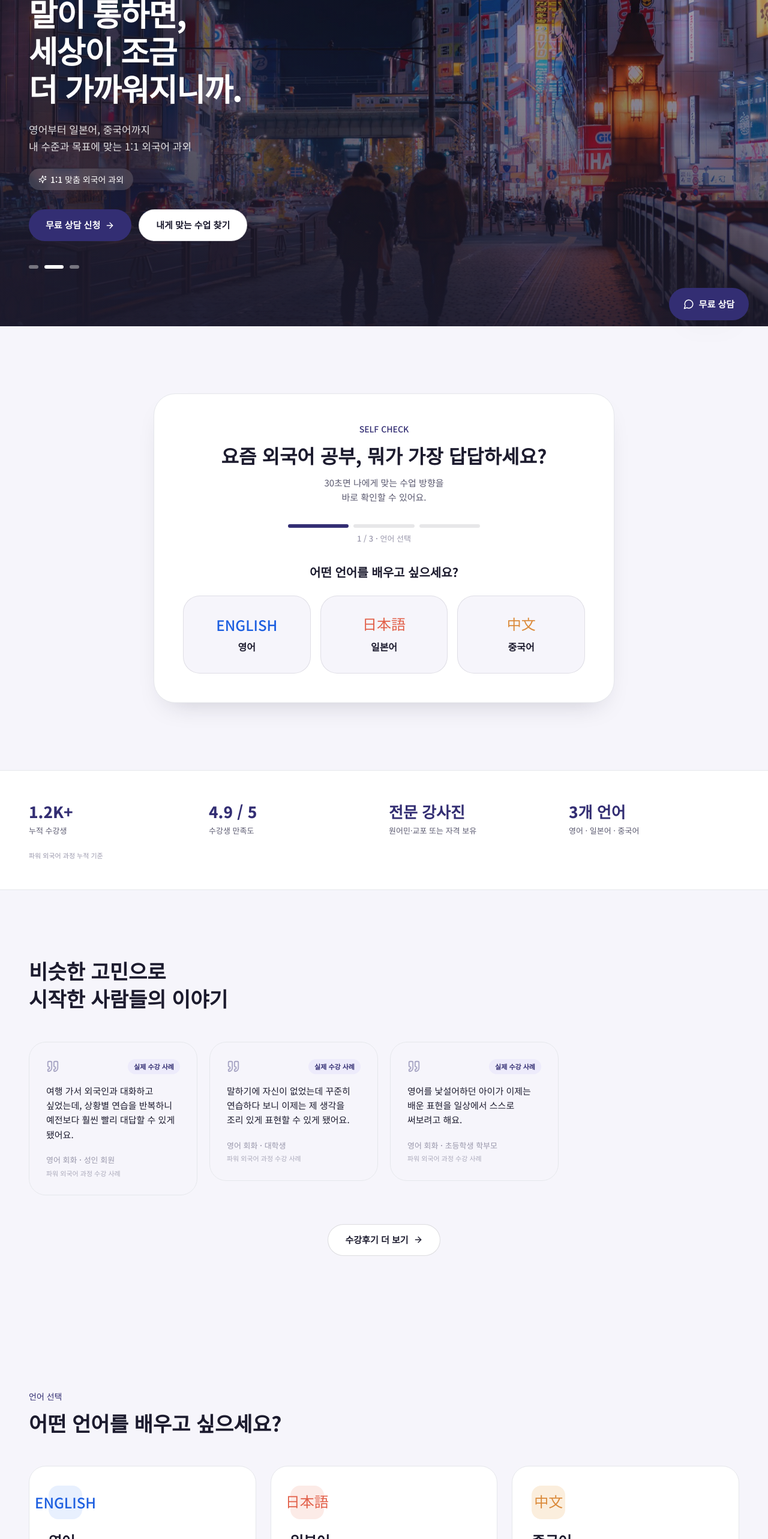
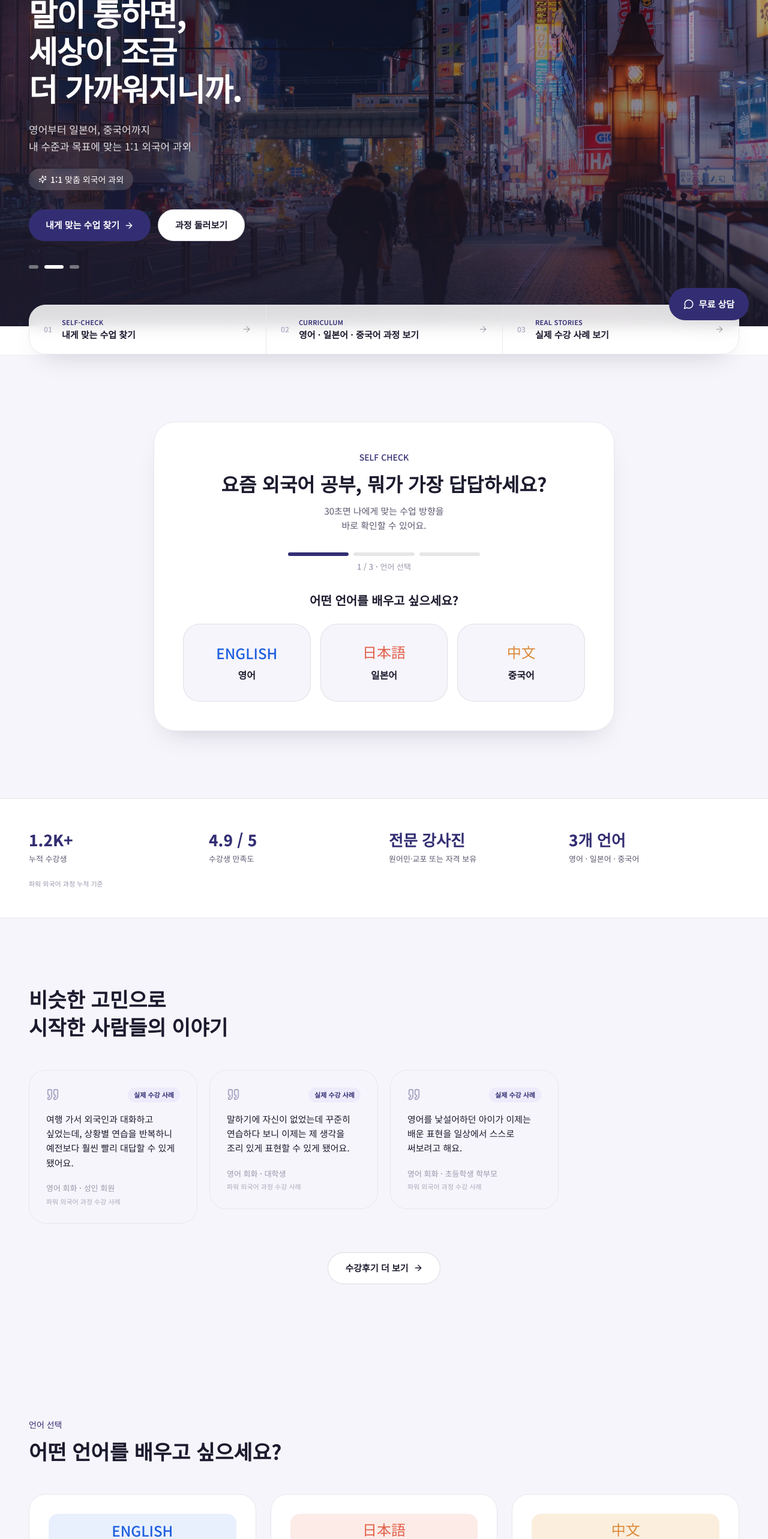
Before and after one commit to qqqqqq12345044-code/doran-coaching, a Next.js app: page / in a window 1280 px wide. Shown: the part 234-2800 px from the top of the page at 60% size. Built offline with nearby package versions, Linux system fonts and the light colour scheme.

Commit message:
Improve homepage navigation and language cards

```diff
--- a/app/page.tsx
+++ b/app/page.tsx
@@ -1,5 +1,6 @@
 import { Target, ListChecks, Users, TrendingUp } from "lucide-react";
 import HomeHero from "@/components/HomeHero";
+import HeroQuickNav from "@/components/HeroQuickNav";
 import LanguageSelectSection from "@/components/LanguageSelectSection";
 import SelfCheck from "@/components/SelfCheck";
 import TrustBar from "@/components/TrustBar";
@@ -70,9 +71,11 @@ export default function HomePage() {
         lines={brand.mainTagline.lines}
         subtitle={brand.mainTagline.subtitle}
         badgeLabel={brand.mainTagline.badgeLabel}
-        primaryCta={{ label: "무료 상담 신청", href: "#consultation" }}
-        secondaryCta={{ label: "내게 맞는 수업 찾기", href: "#self-check" }}
+        primaryCta={{ label: "내게 맞는 수업 찾기", href: "#self-check" }}
+        secondaryCta={{ label: "과정 둘러보기", href: "#course" }}
       />
+
+      <HeroQuickNav />
 
       <SelfCheck />
 
--- /dev/null
+++ b/components/HeroQuickNav.tsx
@@ -0,0 +1,57 @@
+import Link from "next/link";
+import { ArrowRight } from "lucide-react";
+
+interface QuickNavItem {
+  number: string;
+  eyebrow: string;
+  label: string;
+  href: string;
+}
+
+// Hero 바로 아래에서 방문자가 원하는 정보로 스스로 내려갈 수 있도록 돕는
+// Quick Access Rail. 상담 CTA와 역할이 겹치지 않도록 진단(SELF-CHECK)/탐색(과정)/
+// 신뢰(후기) 3가지 목적만 다룬다. 기존 anchor(#self-check, #course, #review)만
+// 재사용하고 새 섹션/앵커는 만들지 않는다.
+const ITEMS: QuickNavItem[] = [
+  { number: "01", eyebrow: "SELF-CHECK", label: "내게 맞는 수업 찾기", href: "#self-check" },
+  { number: "02", eyebrow: "CURRICULUM", label: "영어 · 일본어 · 중국어 과정 보기", href: "#course" },
+  { number: "03", eyebrow: "REAL STORIES", label: "실제 수강 사례 보기", href: "#review" },
+];
+
+export default function HeroQuickNav() {
+  return (
+    <div className="relative z-10 -mt-7 sm:-mt-9">
+      <div className="section-shell">
+        <nav
+          aria-label="빠른 이동"
+          className="grid grid-cols-1 divide-y divide-ink/8 overflow-hidden rounded-xl2 border border-ink/8 bg-white/85 shadow-soft backdrop-blur-md md:grid-cols-3 md:divide-x md:divide-y-0"
+        >
+          {ITEMS.map((item) => (
+            <Link
+              key={item.href}
+              href={item.href}
+              className="group flex items-center justify-between gap-4 px-6 py-5 transition-colors duration-200 hover:bg-surface-soft"
+            >
+              <span className="flex items-center gap-4 min-w-0">
+                <span className="text-xs font-semibold text-brand/35">{item.number}</span>
+                <span className="min-w-0">
+                  <span className="block text-[11px] font-semibold tracking-wide text-brand">
+                    {item.eyebrow}
+                  </span>
+                  <span className="mt-0.5 block truncate text-[15px] font-semibold text-ink">
+                    {item.label}
+                  </span>
+                </span>
+              </span>
+              <ArrowRight
+                size={16}
+                className="shrink-0 text-ink/30 transition-all duration-200 group-hover:translate-x-0.5 group-hover:text-[#E2604A]"
+                aria-hidden
+              />
+            </Link>
+          ))}
+        </nav>
+      </div>
+    </div>
+  );
+}
--- a/components/LanguageCard.tsx
+++ b/components/LanguageCard.tsx
@@ -36,12 +36,14 @@ export default function LanguageCard({ language }: { language: LanguageMeta }) {
   return (
     <Link
       href={language.href}
-      className={`group flex h-full flex-col rounded-xl2 border border-ink/8 bg-white p-8 transition-all duration-200 hover:-translate-y-1 hover:shadow-card ${styles.border}`}
+      className={`group flex h-full w-full min-w-0 flex-col rounded-xl2 border border-ink/8 bg-white p-8 transition-all duration-200 hover:-translate-y-0.5 hover:shadow-card ${styles.border}`}
     >
       <span
-        className={`inline-flex h-14 w-14 items-center justify-center rounded-2xl ${styles.tint} ${styles.text}`}
+        className={`inline-flex h-14 min-w-[3.5rem] items-center justify-center rounded-2xl px-3 ${styles.tint} ${styles.text}`}
       >
-        <span className={`${language.nativeFontClass} text-2xl font-medium`}>{language.nameNative}</span>
+        <span className={`${language.nativeFontClass} whitespace-nowrap text-2xl font-medium leading-none`}>
+          {language.nameNative}
+        </span>
       </span>
 
       <h3 className="mt-5 text-2xl font-bold text-ink">{language.nameKo}</h3>
--- a/components/LanguageSelectSection.tsx
+++ b/components/LanguageSelectSection.tsx
@@ -12,7 +12,7 @@ export default function LanguageSelectSection() {
           </h2>
         </div>
 
-        <div className="mt-12 grid gap-6 sm:grid-cols-2 lg:grid-cols-3">
+        <div className="mt-12 grid grid-cols-1 gap-6 md:grid-cols-3">
           {languages.map((language) => (
             <LanguageCard key={language.slug} language={language} />
           ))}
```
